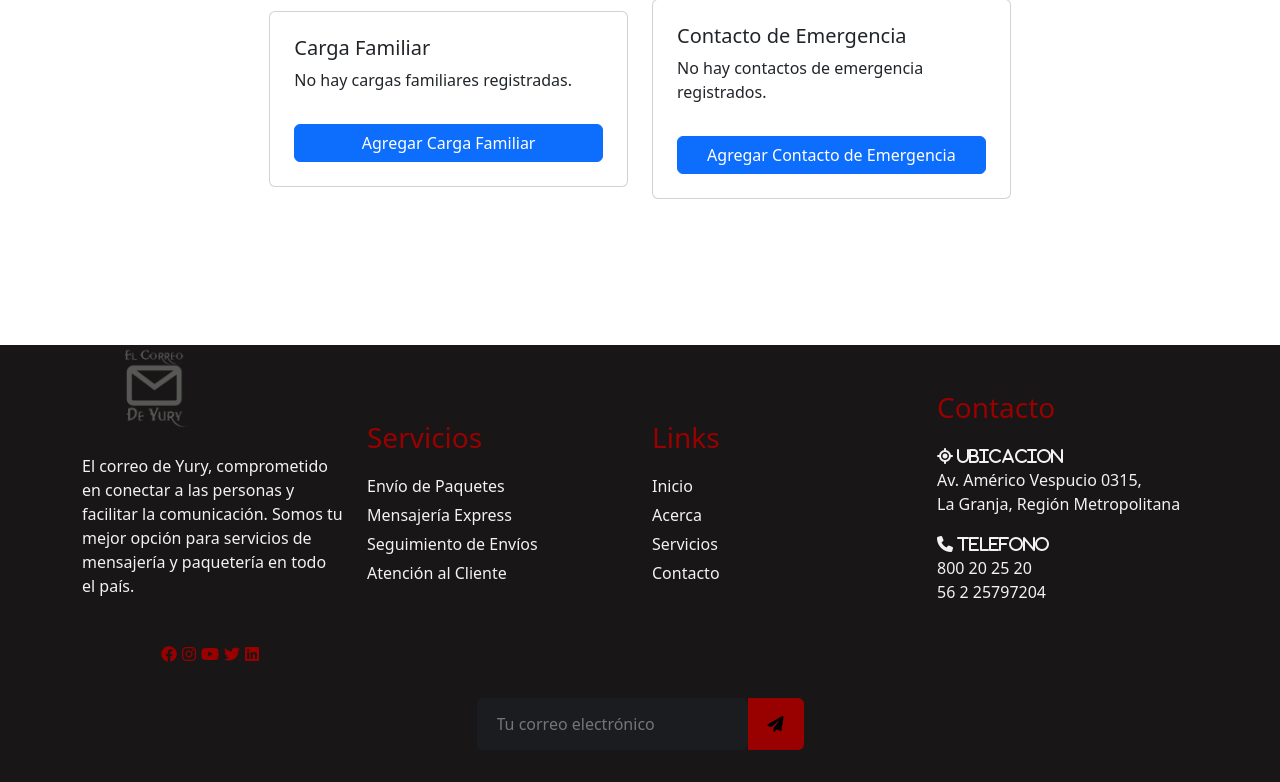
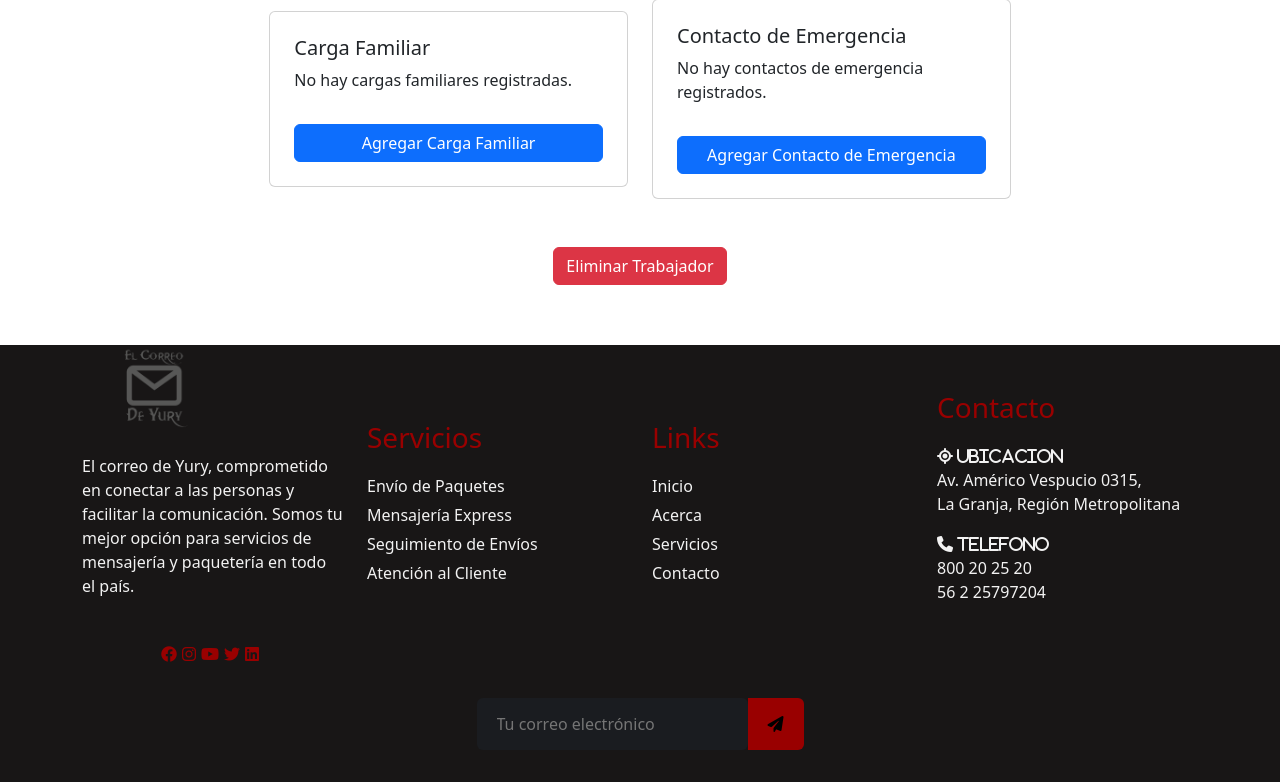
Before and after one commit to AlexanderCofre/Correo-YURY, a Django app: page /trabajador/1/ in a window 1280 px wide. Shown: the part 565-1347 px from the top of the page. Run offline with Django 5.2, Linux system fonts and the light colour scheme; the visitor is signed in with stand-in values (Sample User, id 1); data comes from the database, SQL or seed files in the repository; data that the repository does not hold is empty; some libraries are stand-ins or nearby versions.

Commit message:
Agregando la funcion de eliminar un trabajador

```diff
--- a/CorreoYury/urls.py
+++ b/CorreoYury/urls.py
@@ -39,6 +39,7 @@ urlpatterns = [
     path('trabajador/<int:trabajador_id>/carga/<int:carga_id>/editar/', views.editar_carga_familiarAdmin, name='editar_carga_familiar_admin'),
     path('trabajador/<int:trabajador_id>/agregar-contacto-emergencia/', views.agregar_contacto_emergenciaAdmin, name='agregar_contacto_emergencia_admin'),
     path('trabajador/<int:trabajador_id>/contacto/<int:contacto_id>/editar/', views.editar_contacto_emergenciaAdmin, name='editar_contacto_emergencia_admin'),
+    path('eliminar-trabajador/<int:trabajador_id>/', views.eliminar_trabajador, name='eliminar_trabajador'),
 
     # Rutas del TRABAJADOR
     path('mi-cuenta/eliminar/<int:trabajador_id>/', views.eliminar_cuenta, name='eliminar_cuenta'),
--- a/WebApp/templates/admin/trabajadores.html
+++ b/WebApp/templates/admin/trabajadores.html
@@ -68,6 +68,12 @@
             </div>
         </form>
 
+        {% for message in messages %}
+        <div class="alert alert-info mt-4" role="alert">
+            {{ message }}
+        </div>
+    {% endfor %}
+
         <!-- Lista de Trabajadores -->
         <div class="row row-cols-1 row-cols-sm-2 row-cols-md-3 g-4">
             {% for trabajador in trabajadores %}
--- a/WebApp/templates/admin/ver_trabajador.html
+++ b/WebApp/templates/admin/ver_trabajador.html
@@ -98,5 +98,35 @@
         </div>
     </div>
 
+    <div class="mt-4 text-center">
+        <form id="deleteTrabajadorForm" method="post" action="{% url 'eliminar_trabajador' trabajador.id %}">
+            {% csrf_token %}
+            <button type="button" onclick="confirmarEliminacion()" class="btn btn-danger">
+                Eliminar Trabajador
+            </button>
+        </form>
+    </div>
+
 </div>
+
+<script src="https://cdn.jsdelivr.net/npm/sweetalert2@11"></script>
+<script>
+    function confirmarEliminacion() {
+        Swal.fire({
+            title: '¿Estás seguro?',
+            text: "Esta acción no se puede deshacer",
+            icon: 'warning',
+            showCancelButton: true,
+            confirmButtonColor: '#d33',
+            cancelButtonColor: '#3085d6',
+            confirmButtonText: 'Sí, eliminar',
+            cancelButtonText: 'Cancelar'
+        }).then((result) => {
+            if (result.isConfirmed) {
+                // Enviar el formulario con una solicitud POST
+                document.getElementById('deleteTrabajadorForm').submit();
+            }
+        });
+    }
+</script>
 {% endblock %}
--- a/WebApp/views.py
+++ b/WebApp/views.py
@@ -433,6 +433,17 @@ def editar_contacto_emergenciaAdmin(request, trabajador_id, contacto_id):
 
 
 @login_required
+def eliminar_trabajador(request, trabajador_id):
+    try:
+        trabajador = Trabajador.objects.get(id=trabajador_id)
+        trabajador.delete()
+        messages.success(request, "El trabajador ha sido eliminado exitosamente.")
+    except Trabajador.DoesNotExist:
+        messages.error(request, "El trabajador no existe.")
+    return redirect('trabajadores')  # Redirigir a la lista de trabajadores
+
+
+@login_required
 def eliminar_cuenta(request, trabajador_id):
     # Asegurarse de que el trabajador que está intentando eliminar su cuenta es el mismo que está logueado
     if request.user.id == trabajador_id:
```
